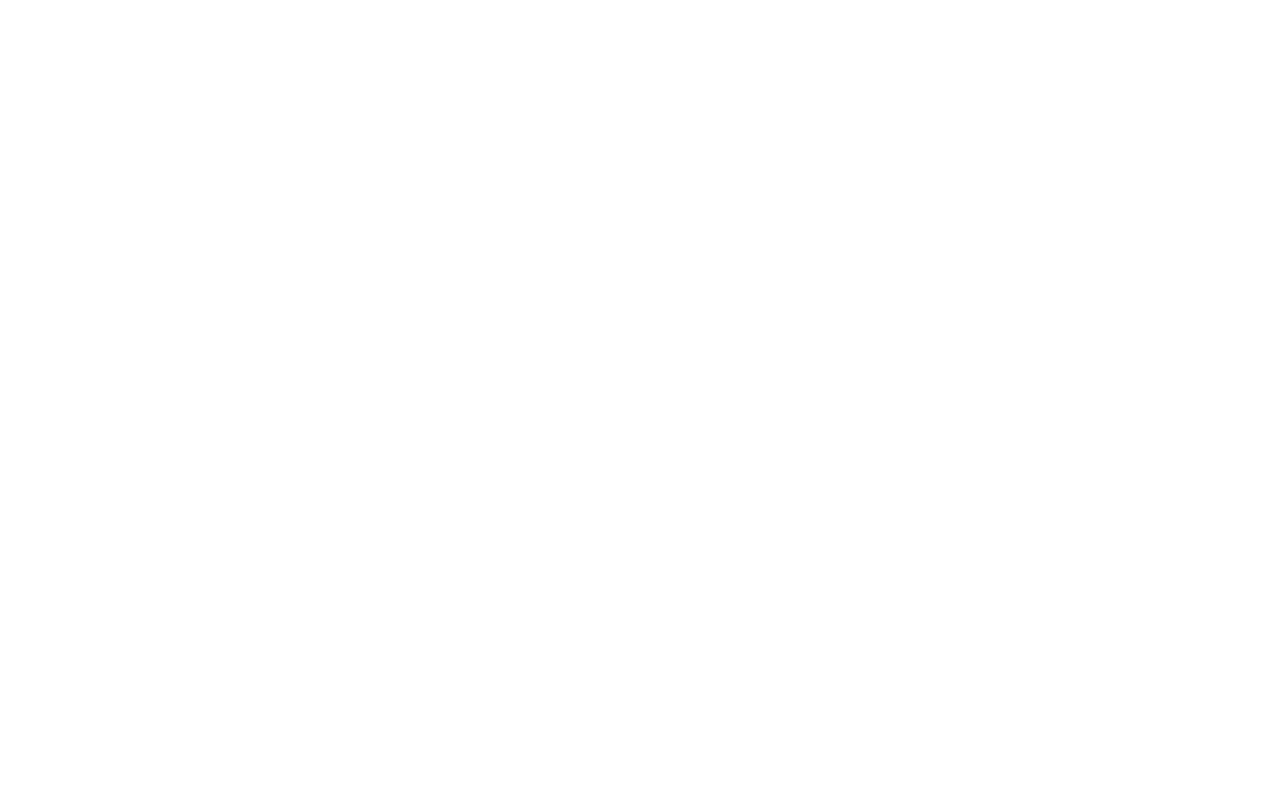
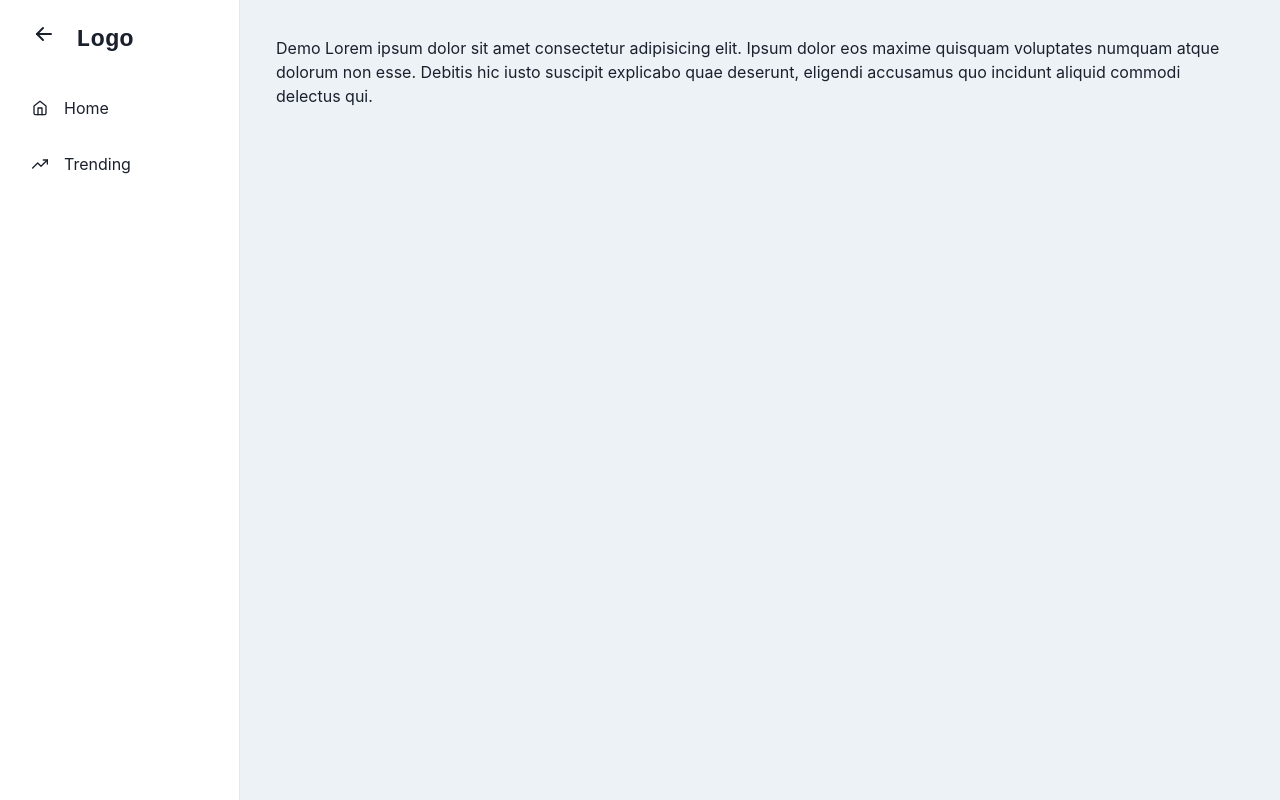
Before and after one commit to Wateraga/psyspacelibrary, a React (Create React App) app: page /library/home in a window 1280 px wide. Before the commit this address had no page. Built offline with nearby package versions, Linux system fonts and the light colour scheme.

Commit message:
sidebar routing setup
sidebar nested routing setup with component render

```diff
--- a/src/App.tsx
+++ b/src/App.tsx
@@ -8,8 +8,8 @@
   return (
     <>
       <Routes>
-        <Route path="/" element={<MainLayout />} />
-        <Route path="/library" element={<Library />} />
+        <Route path="/*" element={<MainLayout />} />
+        <Route path="/library/*" element={<Library />} />
       </Routes>
     </>
   );
--- a/src/components/Home/index.tsx
+++ b/src/components/Home/index.tsx
@@ -61,7 +61,7 @@
             smart “Daily Agenda” every morning.
           </Text>
           <Stack spacing={6} direction={"row"}>
-            <Link to="/library">
+            <Link to="/library/home">
               <Button
                 rounded={"full"}
                 px={6}
--- a/src/components/Library/Demo/index.tsx
+++ b/src/components/Library/Demo/index.tsx
@@ -1,13 +1,13 @@
 import React from "react";
-
+import { Box } from "@chakra-ui/react";
 const Demo = () => {
   return (
-    <div>
+    <Box p={5}>
       Demo Lorem ipsum dolor sit amet consectetur adipisicing elit. Ipsum dolor
       eos maxime quisquam voluptates numquam atque dolorum non esse. Debitis hic
       iusto suscipit explicabo quae deserunt, eligendi accusamus quo incidunt
       aliquid commodi delectus qui.
-    </div>
+    </Box>
   );
 };
 
--- a/src/components/Library/index.tsx
+++ b/src/components/Library/index.tsx
@@ -1,9 +1,15 @@
+import React from "react";
 import Sidebar from "../Sidebar";
-import React from "react";
+import {  Routes, Route } from "react-router-dom";
+import Demo from "./Demo";
 const Library = () => {
   return (
     <>
-      <Sidebar></Sidebar>
+      <Sidebar>
+          <Routes>
+          <Route path="home" element={<Demo />} />
+        </Routes>
+      </Sidebar>
     </>
   );
 };
--- a/src/components/Sidebar/index.tsx
+++ b/src/components/Sidebar/index.tsx
@@ -19,23 +19,25 @@
   FiTrendingUp,
   FiMenu,
 } from "react-icons/fi";
+import {TbArrowLeft} from "react-icons/tb"
 import { IconType } from "react-icons";
 import { Link as Linkk } from "react-router-dom";
-
 interface LinkItemProps {
   name: string;
   icon: IconType;
   link: string;
 }
 const LinkItems: Array<LinkItemProps> = [
-  { name: "Home", icon: FiHome, link: "/" },
+  { name: "Home", icon: FiHome, link: "/library/home" },
   { name: "Trending", icon: FiTrendingUp, link: "/library/trending" },
 ];
 
-export default function Sidebar() {
+export default function Sidebar({children}: {children: React.ReactNode}) {
   const { isOpen, onOpen, onClose } = useDisclosure();
   return (
-    <Box minH="100vh" bg={useColorModeValue("gray.100", "gray.900")}>
+    <>
+    <Flex>
+    <Box minH="100vh" minW="100vw" bg={useColorModeValue("gray.100", "gray.900")}>
       <SidebarContent
         onClose={() => onClose}
         display={{ base: "none", md: "block" }}
@@ -55,10 +57,12 @@
       </Drawer>
       {/* mobilenav */}
       <MobileNav display={{ base: "flex", md: "none" }} onOpen={onOpen} />
-      {/* <Box ml={{ base: 0, md: 60 }} p="4">
+      <Box ml={{ base: 0, md: 60 }} p="4">
         {children}
-      </Box> */}
+      </Box>
     </Box>
+    </Flex>
+    </>
   );
 }
 
@@ -79,17 +83,26 @@
     >
       <Flex h="20" alignItems="center" mx="8" justifyContent="space-between">
         <Text fontSize="2xl" fontFamily="monospace" fontWeight="bold">
-          Logo
+          <Flex gap={5}>
+            <Box>
+              <Linkk to="/">
+              <TbArrowLeft />
+              </Linkk>
+            </Box>
+            <Box> Logo</Box>
+            </Flex>
+
         </Text>
         <CloseButton display={{ base: "flex", md: "none" }} onClick={onClose} />
       </Flex>
       {LinkItems.map((link) => (
         <Linkk to={link.link} key={link.name}>
-          <NavItem icon={link.icon} link={link.link}>
+          <NavItem icon={link.icon} link={link.link} onClick={onClose}  >
             {link.name}
           </NavItem>
         </Linkk>
       ))}
+
     </Box>
   );
 };
```
